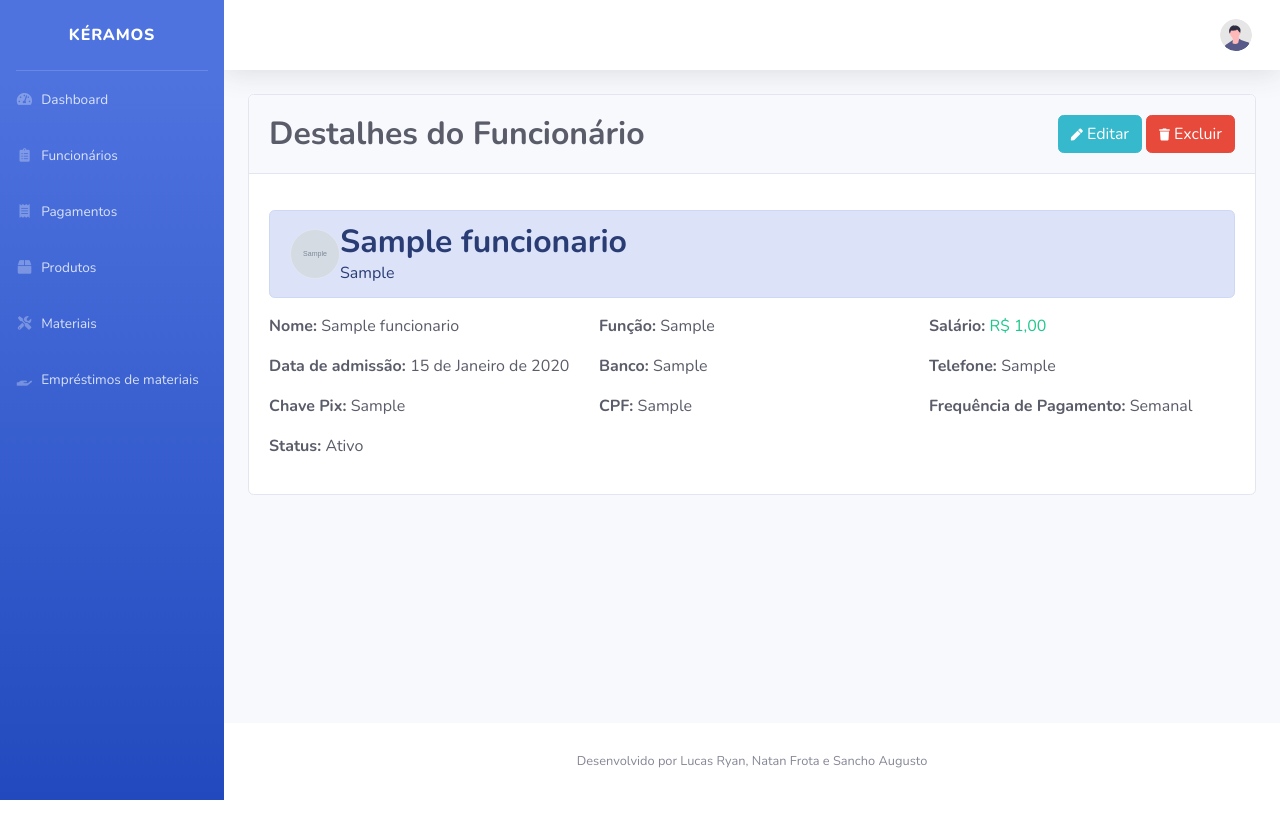
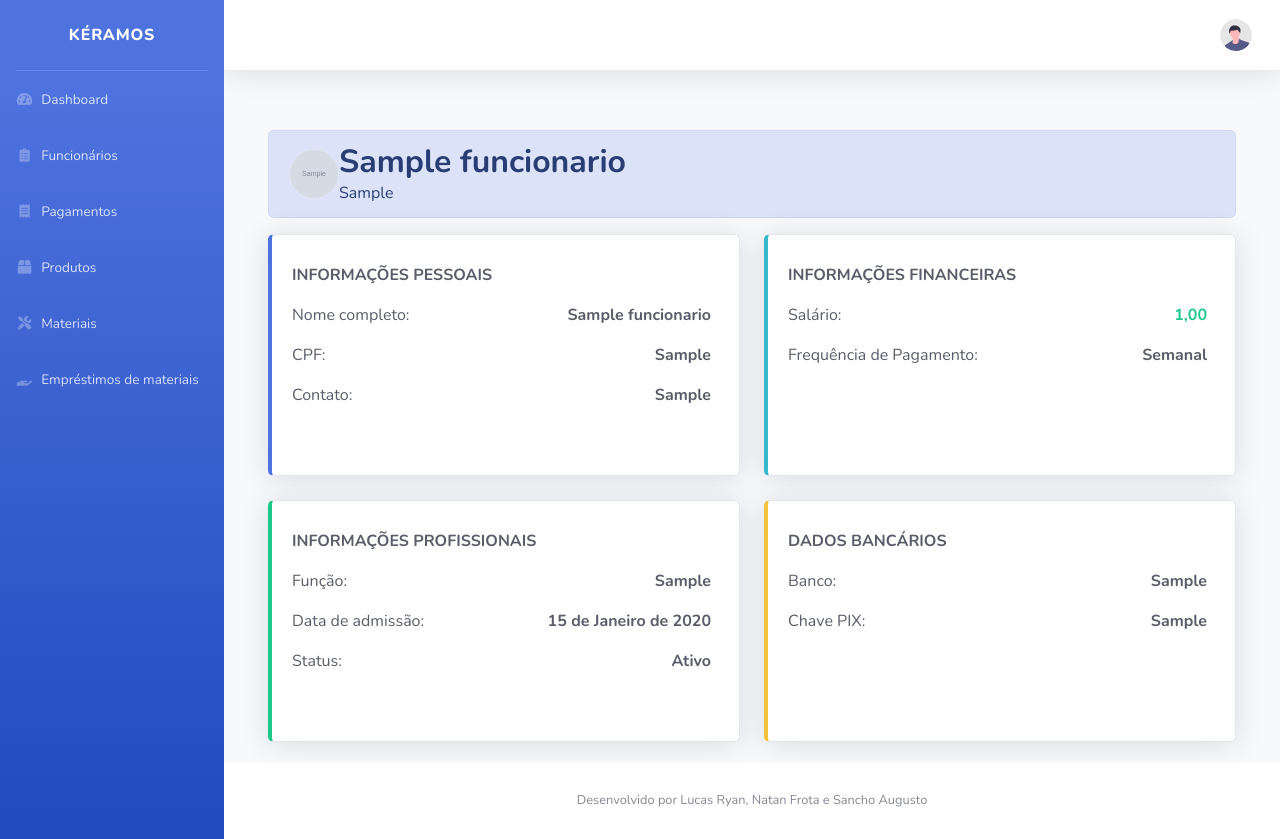
Before and after one commit to lucasxsdw/Gestao_fabrica_ceramica, a Django app: page /funcionario/detalhes/1/ in a window 1280 px wide. Before the commit the page ends 800 px from the top, so only its background shows below. Run offline with Django 5.2, Linux system fonts and the light colour scheme; tables that the repository leaves empty hold one stand-in row (values such as "Sample post"); grey boxes marked "Sample" are stand-in pictures; some libraries are stand-ins or nearby versions.

Commit message:
style: reformulando os detalhes dos funcionarios

```diff
--- a/templates/funcionario/detalhar.html
+++ b/templates/funcionario/detalhar.html
@@ -3,25 +3,9 @@
 {% block title %}{% endblock %}
 
 {% block content %}
-    <div class="card">
-        <div class="card-header d-flex flex-column justify-content-between flex-sm-row align-items-center">
-            <div class="mr-3">
-                <h1 class="h2 text-dark font-weight-bold m-0">Destalhes do Funcionário</h1>
-            </div>
-
-             <div>
-                <a class="btn btn-info my-2" href="{% url 'funcionario:editar_funcionario' funcionario.id %}">
-                    <i class="fas fa-pen fa-xs"></i>
-                    Editar
-                </a>
-                <button class="btn btn-danger my-2" data-toggle="modal" data-target="#modalConfirmacaoExclusao" data-url='{% url 'funcionario:listar' %}'>
-                    <i class="fas fa-trash fa-xs"></i>
-                    Excluir
-                </button>
-            </div>
 
 
-        </div>
+
         <div class="card-body">
 
               <!-- Foto do funcionário -->
@@ -39,47 +23,144 @@
 
 
           <div class="row">
-                <div class="col-md-4">
-                    <p class="font-weight-bold text-dark">Nome: <span class="font-weight-normal">{{ funcionario.nome }}</span></p>
+            <div class="col-md-6 mb-4">
+                <div class="card border-left-primary shadow h-50 py-2 mb-4">
+                                <div class="card-body">
+                                    <div class="row no-gutters align-items-center">
+                                        <div class="col mr-2">
+
+                                           <div class="text-dark text-uppercase font-weight-bold mb-3 fs-3">
+                                               Informações Pessoais
                                             </div>
-                <div class="col-md-4">
-                    <p class="font-weight-bold text-dark">Função: <span class="font-weight-normal">{{ funcionario.funcao }}</span></p>
+
+
+                                            <div class="d-flex justify-content-between text-dark font-weight-bold mb-3">
+                                                <span  class="font-weight-normal">Nome completo:</span>
+                                                <span class="font-weight-bold text-dark">{{ funcionario.nome }}</span>
                                             </div>
-                <div class="col-md-4">
-                    <p class="font-weight-bold text-dark">Salário: <span class="font-weight-normal text-success">R$ {{ funcionario.salario }}</span></p>
+
+                                            <div class="d-flex justify-content-between text-dark font-weight-bold mb-3">
+                                                <span  class="font-weight-normal" >CPF:</span>
+                                                <span class="font-weight-bold text-dark">{{ funcionario.cpf }}</span>
+                                            </div>
+
+                                            <div class="d-flex justify-content-between text-dark font-weight-bold mb-3">
+                                                <span class="font-weight-normal">Contato:</span>
+                                                <span class="font-weight-bold text-dark ">{{ funcionario.contato }}</span>
+                                            </div>
+
+
+
+
+                                        </div>
+
+                                    </div>
                                 </div>
                 </div>
 
-                <div class="row">
-                <div class="col-md-4">
-                    <p class="font-weight-bold text-dark">Data de admissão: <span class="font-weight-normal">{{ funcionario.data_admissao }}</span></p>
-                </div>
-                <div class="col-md-4">
-                    <p class="font-weight-bold text-dark">Banco: <span class="font-weight-normal">{{ funcionario.banco }}</span></p>
-                </div>
-                <div class="col-md-4">
-                    <p class="font-weight-bold text-dark">Telefone: <span class="font-weight-normal">{{ funcionario.contato }}</span></p>
-                </div>
+
+                <div class="card border-left-success shadow h-50 py-2 mb-4">
+                                <div class="card-body">
+                                    <div class="row no-gutters align-items-center">
+                                        <div class="col mr-2">
+
+                                           <div class="text-dark text-uppercase font-weight-bold mb-3 fs-3">
+                                               Informações Profissionais
                                             </div>
 
-                <div class="row">
-                <div class="col-md-4">
-                    <p class="font-weight-bold text-dark">Chave Pix: <span class="font-weight-normal">{{ funcionario.chave_pix }}</span></p>
-                </div>
-                <div class="col-md-4">
-                    <p class="font-weight-bold text-dark">CPF: <span class="font-weight-normal">{{ funcionario.cpf }}</span></p>
-                </div>
-                <div class="col-md-4">
-                    <p class="font-weight-bold text-dark">Frequência de Pagamento: <span class="font-weight-normal">{{ funcionario.frequencia_pagamento }}</span></p>
-                </div>
+
+                                            <div class="d-flex justify-content-between text-dark font-weight-bold mb-3">
+                                                <span  class="font-weight-normal">Função:</span>
+                                                <span class="font-weight-bold text-dark">{{ funcionario.funcao }}</span>
                                             </div>
 
-                <div class="row">
-                <div class="col-md-4">
-                    <p class="font-weight-bold text-dark">Status: <span class="font-weight-normal">{{ funcionario.status }}</span></p>
+                                            <div class="d-flex justify-content-between text-dark font-weight-bold mb-3">
+                                                <span  class="font-weight-normal" >Data de admissão:</span>
+                                                <span class="font-weight-bold text-dark">{{ funcionario.data_admissao }}</span>
+                                            </div>
+
+                                            <div class="d-flex justify-content-between text-dark font-weight-bold mb-3">
+                                                <span class="font-weight-normal">Status:</span>
+                                                <span class="font-weight-bold text-dark ">{{ funcionario.status }}</span>
+                                            </div>
+
+
+
+
+                                        </div>
+
+                                    </div>
                                 </div>
                     </div>
 
             </div>
+
+            <div class="col-md-6 mb-4">
+ <div class="card border-left-info shadow h-50 py-2 mb-4">
+                                <div class="card-body">
+                                    <div class="row no-gutters align-items-center">
+                                        <div class="col mr-2">
+
+                                           <div class="text-dark text-uppercase font-weight-bold mb-3 fs-3">
+                                               Informações Financeiras
+
+                                            </div>
+
+
+                                            <div class="d-flex justify-content-between text-dark font-weight-bold mb-3">
+                                                <span  class="font-weight-normal">Salário:</span>
+                                                <span class="font-weight-bold text-success">{{ funcionario.salario }}</span>
+                                            </div>
+
+                                            <div class="d-flex justify-content-between text-dark font-weight-bold mb-3">
+                                                <span  class="font-weight-normal" >Frequência de Pagamento:</span>
+                                                <span class="font-weight-bold text-dark ">{{ funcionario.frequencia_pagamento }}</span>
+                                            </div>
+
+
+
+                                        </div>
+
+                                    </div>
+                                </div>
+                        </div>
+
+
+                        <div class="card border-left-warning shadow h-50 py-2 mb-4">
+                                <div class="card-body">
+                                    <div class="row no-gutters align-items-center">
+                                        <div class="col mr-2">
+
+                                           <div class="text-dark text-uppercase font-weight-bold mb-3 fs-3">
+                                               Dados Bancários
+
+                                            </div>
+
+
+                                            <div class="d-flex justify-content-between text-dark font-weight-bold mb-3">
+                                                <span  class="font-weight-normal">Banco:</span>
+                                                <span class="font-weight-bold text-dark">{{ funcionario.banco }}</span>
+                                            </div>
+
+                                            <div class="d-flex justify-content-between text-dark font-weight-bold mb-3">
+                                                <span  class="font-weight-normal" >Chave PIX:</span>
+                                                <span class="font-weight-bold text-dark ">{{ funcionario.chave_pix }}</span>
+                                            </div>
+
+
+
+                                        </div>
+
+                                    </div>
+                                </div>
+                        </div>
+            </div>
+
+
+
+
+
+
+        </div>
     </div>
 {% endblock %}
--- a/templates/funcionario/listar.html
+++ b/templates/funcionario/listar.html
@@ -42,12 +42,12 @@
                                         <i class="fas fa-pen"></i>
                                     </a>
 
-                                    <button class="btn btn-danger btn-sm mx-1" aria-label="Excluir"
+                                    <a href="{%  url 'funcionario:excluir_funcionario' funcionario.id %}"  class="btn btn-danger btn-sm mx-1" aria-label="Excluir"
                                             data-toggle="modal"
                                             data-target="#modalConfirmacaoExclusao"
                                             data-url="{% url 'funcionario:excluir_funcionario' funcionario.id %}">
                                         <i class="fas fa-trash"></i>
-                                    </button>
+                                    </a>
                               </td>
 
                             </tr>
```
Lines whose indentation alone changed are shown as unchanged.
